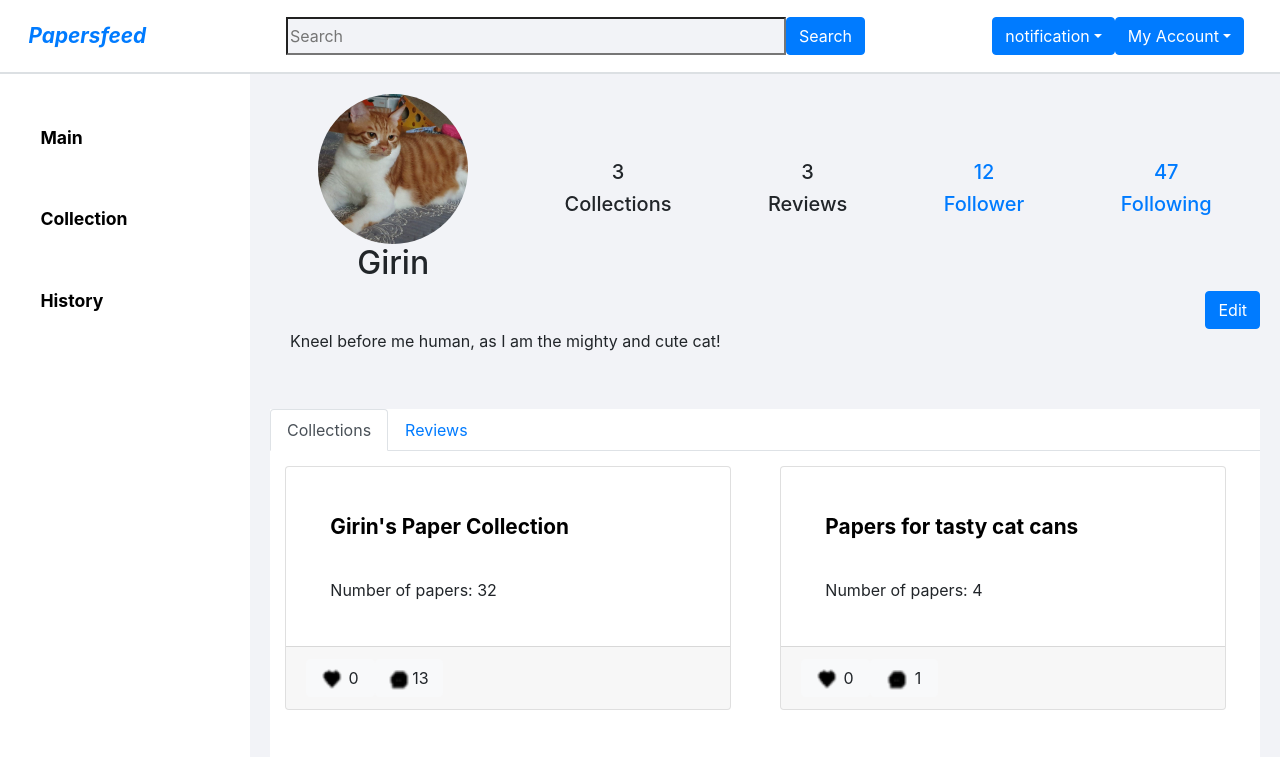
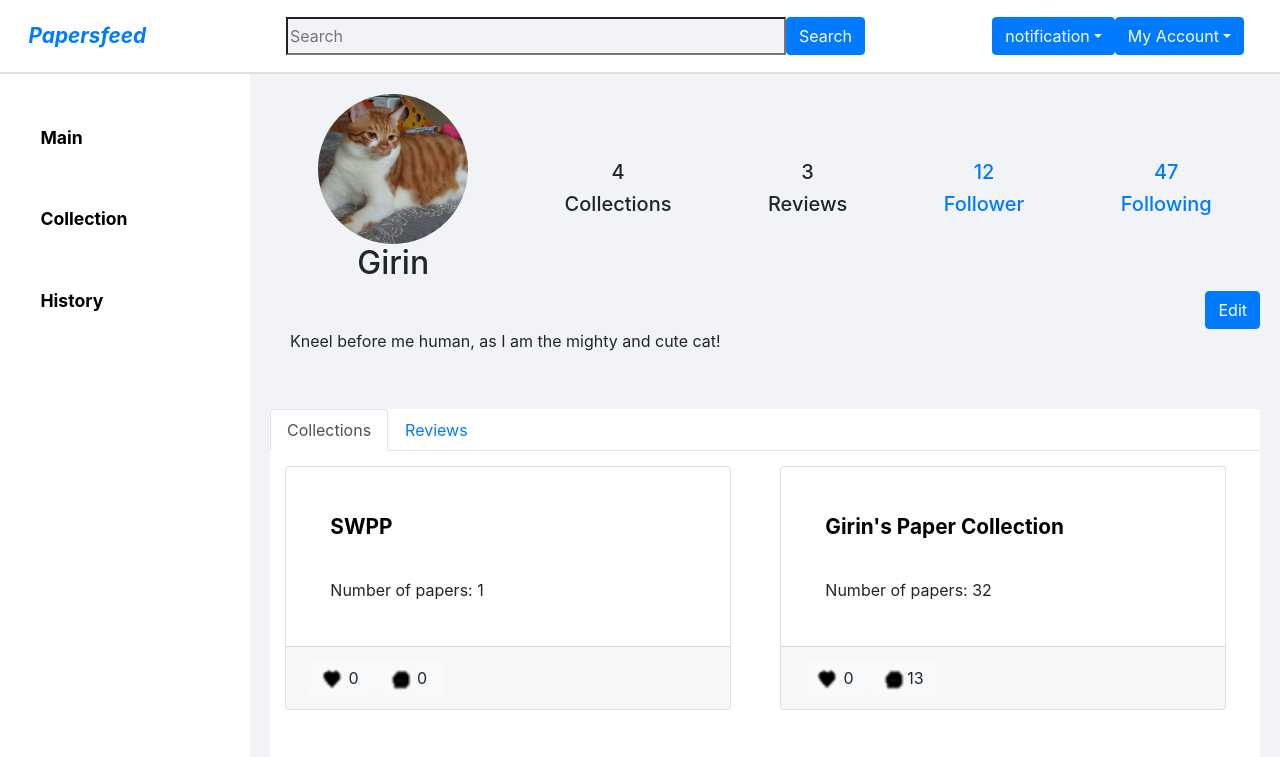
Before and after one commit to swsnu/swpp2019-team3, a React (Create React App) app in the folder frontend/: page /profile/1 in a window 1280 px wide. Shown: the top 757 px of the page. Built offline with nearby package versions, Linux system fonts and the light colour scheme.

Commit message:
add dummy on profile detail

```diff
--- a/frontend/src/containers/Profile/ProfileDetail/ProfileDetail.js
+++ b/frontend/src/containers/Profile/ProfileDetail/ProfileDetail.js
@@ -189,8 +189,17 @@ ProfileDetail.defaultProps = {
     },
     thisUserCollections: [
         {
+            source: "is recently added",
+            id: 1,
+            type: "Collection",
+            user: "Girin",
+            title: "SWPP",
+            paperCount: 1,
+            replyCount: 0,
+        },
+        {
             source: "tested",
-            id: 1,
+            id: 2,
             type: "Collection",
             user: "Girin",
             title: "Girin's Paper Collection",
@@ -199,7 +208,7 @@ ProfileDetail.defaultProps = {
         },
         {
             source: "tasted",
-            id: 2,
+            id: 3,
             type: "Collection",
             user: "Girin",
             title: "Papers for tasty cat cans",
@@ -208,7 +217,7 @@ ProfileDetail.defaultProps = {
         },
         {
             source: "hated",
-            id: 3,
+            id: 4,
             type: "Collection",
             user: "Girin",
             title: "Butler's Bad joke collection",
```
